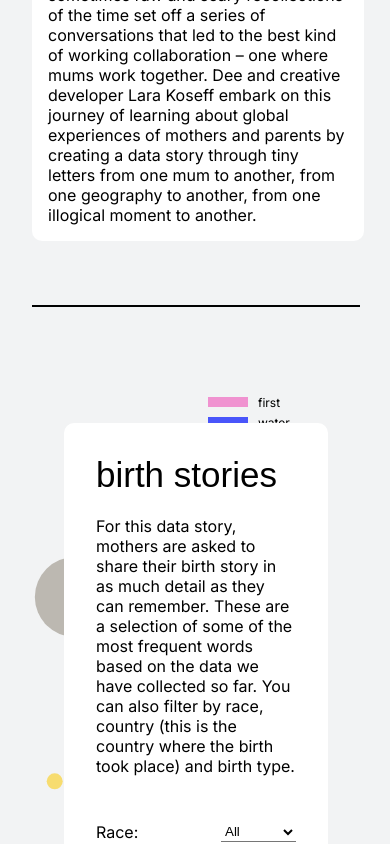
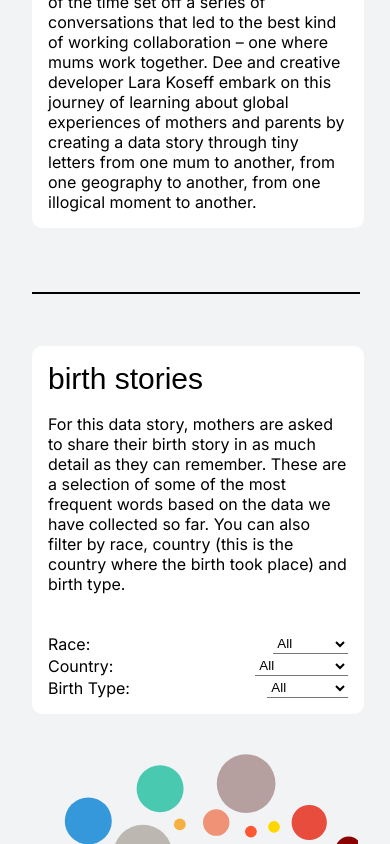
Before and after one commit to tinyletters/tinyletters.github.io, a React (Vite) app: page /#/ in a window 390 px wide. Shown: the part 1156-2000 px from the top of the page. Built offline with nearby package versions, Linux system fonts and the light colour scheme; a web font is replaced by a local one.

Commit message:
edit mobile responsiveness

```diff
--- a/src/App.css
+++ b/src/App.css
@@ -182,7 +182,7 @@ select:focus {
 
 .dviz-title {
   font-family: "Crake", sans-serif;
-  font-size: 35px;
+  font-size: 30px;
 }
 
 .about--circles {
@@ -386,7 +386,7 @@ body {
 
 /* -------Mobile View---------*/
 
-@media all and (max-width: 600px) {
+@media all and (max-width: 768px) {
   .circles--mobile {
     display: contents;
   }
@@ -396,7 +396,7 @@ body {
     font-size: 7.5vw;
     color: black;
     margin-top: 0;
-    margin-left: 2rem;
+    margin-left: 1rem;
     align-items: center;
   }
 
@@ -407,11 +407,6 @@ body {
 
   .circles--dt {
     display: none;
-  }
-
-  .header--title {
-    margin-left: 1rem;
-    align-items: center;
   }
 
   .header--logo {
@@ -426,6 +421,70 @@ body {
   .div-mobile {
     display: contents;
   }
+
+.filter-section {
+  background-color: white;
+  border-radius: 10px;
+  position: sticky;
+  width: 77vw;
+  padding-left: 1rem;
+  padding-right: 1rem;
+  padding-top: 1rem;
+  padding-bottom: 1rem;
+  margin: 0rem;
+  margin-top: -2rem;
+  display: flex;
+  flex-direction: column;
+  gap: 2px;
+}
+
+h2 {
+  font-family: "Crake", sans-serif;
+  font-size: 30px;
+  line-height: 30px;
+  letter-spacing: 1px;
+  font-weight: normal;
+}
+
+.data-viz {
+  display: flex;
+  flex-direction: column;
+  margin: 2rem;
+}
+.color-key-item {
+  width: 130px;
+}
+
+.tooltip {
+  border: none;
+  width: 80px;
+  padding-top: -15px;
+  padding-bottom: 5px;
+  padding-left: 5px;
+  padding-right: 5px;
+  font-size: 9px;
+}
+
+.color-key {
+  margin-top: -30rem;
+  display: grid;
+  display: grid;
+  grid-gap: 3px;
+  grid-template-columns: 1fr 1fr;
+}
+
+.search-category {
+  display: flex;
+  flex-direction: row;
+  justify-content: space-between ;
+
+  gap: 5px;
+}
+
+.card-name {
+  font-family: "Crake", sans-serif;
+  font-size: 20px;
+}
 
   .card {
     width: 77vw;
@@ -626,7 +685,7 @@ body {
 
 /* -------iPad View---------*/
 
-@media all and (min-width: 601px) and (max-width: 900px) {
+@media all and (min-width: 769px) and (max-width: 900px) {
   .dee--marco--image {
     width: 90%;
   }
--- a/src/BubbleChartComponent.jsx
+++ b/src/BubbleChartComponent.jsx
@@ -330,6 +330,7 @@ const getColor = (word) => colorMap[word] || "#8884d8";
 const BubbleChartComponent = () => {
   const svgRef = useRef();
   const tooltipRef = useRef();
+  const containerRef = useRef();
   const [filters, setFilters] = useState({
     race: "",
     country: "",
@@ -338,6 +339,7 @@ const BubbleChartComponent = () => {
 
   const [filteredData, setFilteredData] = useState(data);
   const [wordFrequency, setWordFrequency] = useState({}); // Add state for word frequency
+  const [dimensions, setDimensions] = useState({ width: 0, height: 0 });
 
   useEffect(() => {
     const { race, country, birthType } = filters;
@@ -356,6 +358,23 @@ const BubbleChartComponent = () => {
   }, [filters]);
 
   useEffect(() => {
+    // Update dimensions based on the container's size
+    const handleResize = () => {
+      if (containerRef.current) {
+        const { width, height } = containerRef.current.getBoundingClientRect();
+        setDimensions({ width, height });
+      }
+    };
+
+    handleResize();
+    window.addEventListener("resize", handleResize);
+
+    return () => {
+      window.removeEventListener("resize", handleResize);
+    };
+  }, []);
+
+useEffect(() => {
   const combinedStories = filteredData
     .flatMap((entry) => entry.sentences)
     .join(" ");
@@ -364,15 +383,15 @@ const BubbleChartComponent = () => {
   setWordFrequency(frequency); // Set word frequency state
   const bubbleData = getBubbleData(frequency, filteredData);
 
-    const width = parseInt(d3.select(".bubble-chart").style("width"));
-    const height = parseInt(d3.select(".bubble-chart").style("height"));
+  const { width, height } = dimensions;
 
+  // Clear previous SVG contents
   d3.select(svgRef.current).selectAll("*").remove();
 
   const svg = d3
     .select(svgRef.current)
-      .attr("width", width)
-      .attr("height", height);
+    .attr("viewBox", `0 0 ${width} ${height}`)
+    .attr("preserveAspectRatio", "xMidYMid meet");
 
   const tooltip = d3
     .select(tooltipRef.current)
@@ -384,13 +403,22 @@ const BubbleChartComponent = () => {
     .style("border-radius", "10px")
     .style("pointer-events", "none");
 
+  // Adjust forces based on screen size
+  const isMobile = width < 768; // Adjust for mobile screen width, set breakpoint
+
   const simulation = d3
     .forceSimulation(bubbleData)
-      .force("charge", d3.forceManyBody().strength(-10))
-      .force("center", d3.forceCenter(width / 1.6, height / 2))
+    .force("charge", d3.forceManyBody().strength(isMobile ? -4 : -10)) // Weaker charge for mobile
+    .force(
+      "center",
+      d3.forceCenter(
+        width / (isMobile ? 2 : 1.6), // Center more in the middle for mobile
+        height / (isMobile ? 4 : 2),  // Keep vertical centering the same
+      )
+    )
     .force(
       "collide",
-        d3.forceCollide((d) => d.size + 20)
+      d3.forceCollide((d) => d.size + (isMobile ? 0.8 : 12)) // Smaller collision for mobile
     );
 
   const bubbles = svg
@@ -421,13 +449,13 @@ const BubbleChartComponent = () => {
               </div>
             `
         )
-          .style("left", `${event.pageX + 5}px`)
-          .style("top", `${event.pageY - 28}px`);
+        .style("left", `${event.pageX -50}px`)
+        .style("top", `${event.pageY - 90}px`);
     })
     .on("mousemove", (event) => {
       tooltip
-          .style("left", `${event.pageX + 5}px`)
-          .style("top", `${event.pageY - 28}px`);
+        .style("left", `${event.pageX -50}px`)
+        .style("top", `${event.pageY - 90}px`);
     })
     .on("mouseout", () => {
       tooltip.transition().duration(500).style("opacity", 0);
@@ -436,7 +464,8 @@ const BubbleChartComponent = () => {
   simulation.on("tick", () => {
     bubbles.attr("cx", (d) => d.x).attr("cy", (d) => d.y);
   });
-  }, [filteredData]);
+}, [filteredData, dimensions]);
+
 
   // Update filter values
   const handleFilterChange = (e) => {
@@ -449,10 +478,16 @@ const BubbleChartComponent = () => {
 
   return (
     <>
-      <div className="data-viz">
+      <div ref={containerRef} className="data-viz">
         <div className="filter-section">
           <div className="dviz-title">birth stories</div>
-        <p>For this data story, mothers are asked to share their birth story in as much detail as they can remember. These are a selection of some of the most frequent words based on the data we have collected so far. You can also filter by race, country (this is the country where the birth took place) and birth type.</p>
+          <p>
+            For this data story, mothers are asked to share their birth story in
+            as much detail as they can remember. These are a selection of some
+            of the most frequent words based on the data we have collected so
+            far. You can also filter by race, country (this is the country where
+            the birth took place) and birth type.
+          </p>
           <br />
           <label className="search-category">
             <div>Race:</div>
```
Lines whose indentation alone changed are shown as unchanged.
